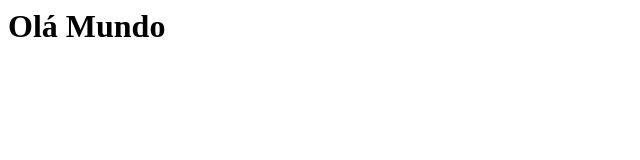
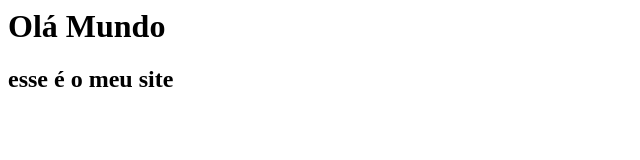
Before and after one commit to igorqroz/igorqroz.github.io, a plain HTML site: page index.html in a window 1280 px wide. Shown: the whole page, without its empty margins (0-640 px from the left). Drawn offline with Linux system fonts and the light colour scheme.

Commit message:
tag h2 adicionada.

```diff
--- a/index.html
+++ b/index.html
@@ -1 +1,2 @@
 <h1>Olá Mundo</h1>
+<h2>esse é o meu site</h2>
```
